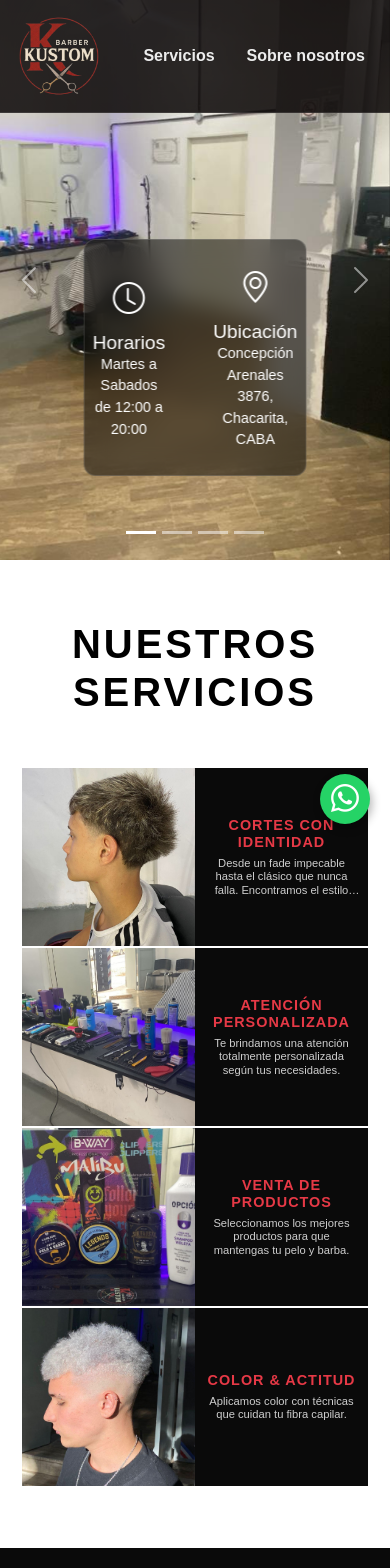
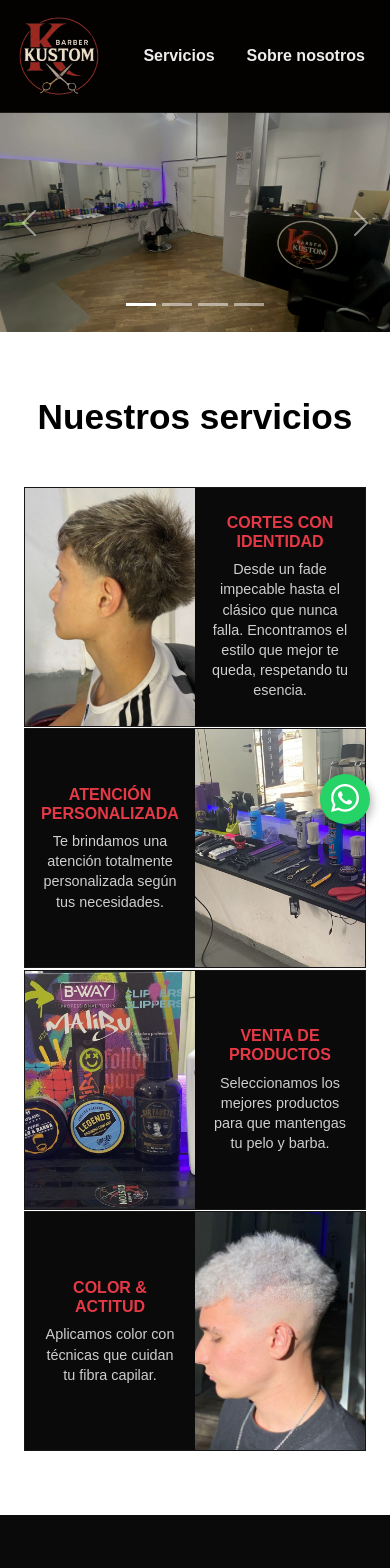
Before and after one commit to jroque55/Kustom, a Next.js app: page / in a window 390 px wide. Shown: the top 1568 px of the page. Built offline with nearby package versions, Linux system fonts and the light colour scheme.

Commit message:
mejorando responsive

```diff
--- a/app/components/AboutUs/AboutUs.css
+++ b/app/components/AboutUs/AboutUs.css
@@ -5,9 +5,14 @@
     justify-content: center;
 }
 
+.about-img{
+    width: 100%;
+    height: 100%;
+    object-fit: cover;
+}
+
 .about-section .container {
-    max-width: 1100px;
-    width: 80%;
+    width: 90%;
     margin: 0 auto;
 }
 
@@ -20,13 +25,6 @@
     align-items: center;
 }
 
-.image-wrapper, .image-wrapper-small {
-    border: 1px solid rgba(255, 255, 255, 0.1);
-    overflow: hidden;
-    border-radius: 4px;
-    width: 400px;
-    height: 700px;
-}
 
 .about-image-main .image-wrapper {
     position: relative;
@@ -56,6 +54,7 @@
 
 .about-text p {
     font-size: 1.1rem;
+    font-weight: 1000;
     line-height: 1.8;
     color: #ccc;
     margin-bottom: 20px;
--- a/app/components/AboutUs/AboutUs.jsx
+++ b/app/components/AboutUs/AboutUs.jsx
@@ -8,12 +8,7 @@ const AboutUs = () => {
                 <div className="about-grid">
                     <div className="about-image-main">
                         <div className="image-wrapper">
-                            <Image
-                                src="/pato.jpeg"
-                                alt="Pato"
-                                fill
-                                style={{ objectFit: 'cover' }}
-                            />
+                            <img className="about-img" src="/pato.jpeg" alt="Pato" />
                         </div>
                     </div>
                     <div className="about-content-right">
--- a/app/components/Header/Header.css
+++ b/app/components/Header/Header.css
@@ -1,10 +1,8 @@
 .header-container {
     display: flex;
     flex-direction: row;
-    margin-bottom: 1rem;
     padding-top: 1rem;
     padding-bottom: 1rem;
-    position: fixed;
     top: 0;
     left: 0;
     width: 100%;
@@ -20,7 +18,6 @@
   );
 
   border-bottom: 1px solid rgba(255, 255, 255, 0.1);
-  transition: all 0.3s ease;
 }
 
 .header-logo {
--- a/app/components/ServiciosUp/Servicios.css
+++ b/app/components/ServiciosUp/Servicios.css
@@ -1,32 +1,33 @@
 .servicios-section {
-    padding: 60px 20px;
+    padding: 4rem 1.5rem;
     background-color: white;
     color: black;
 }
 
 .servicios-main-title {
     text-align: center;
-    font-size: 2.5rem;
+    font-size: 2.2rem;
     font-weight: bold;
-    margin-bottom: 50px;
-    letter-spacing: 3px;
-    text-transform: uppercase;
+    margin-bottom: 3rem;
 }
 
 .servicios-grid {
     display: grid;
     grid-template-columns: repeat(2, 1fr);
-    max-width: 1200px;
+    width: 100%;
+    max-width: 75rem;
     margin: 0 auto;
-    gap: 0;
-    border: 1px solid rgba(255,255,255,0.1);
+    gap: 0.1rem;
 }
 
 .servicio-item {
     display: flex;
     flex-direction: row;
-    min-height: 250px;
+    width: 100%;
+    height: 20rem;
     border: 1px solid rgba(255,255,255,0.05);
+    background-color: var(--background);
+    overflow: hidden;
 }
 
 .servicio-item:nth-child(3) {
@@ -35,15 +36,25 @@
 .servicio-item:nth-child(4) {
     flex-direction: row-reverse;
 }
-.servicio-image-container,
+
+.servicio-image-container{
+    width: 50%;
+    height: 100%;
+}
+
+.servicio-img{
+    width: 100%;
+    height: 100%;
+    object-fit: cover;
+
+}
 .servicio-text-content {
     flex: 1;
     position: relative;
-    overflow: hidden;
+    overflow: hidden;;
 }
 
 .servicio-text-content {
-    padding: 30px;
     background-color: var(--background);
     display: flex;
     flex-direction: column;
@@ -52,77 +63,71 @@
     text-align: center;
 }
 
-.servicio-sub-label {
-    font-size: 0.8rem;
-    color: rgba(255,255,255,0.6);
-    text-transform: uppercase;
-    letter-spacing: 2px;
-    margin-bottom: 10px;
-}
-
 .servicio-text-content h3 {
     font-size: 1.5rem;
     font-weight: bold;
     text-transform: uppercase;
     color: var(--rojo-kustom);
     margin-bottom: 15px;
+    width: 88%;
 }
 
 .servicio-text-content p {
-    font-size: 0.95rem;
     color: rgba(255,255,255,0.8);
     line-height: 1.6;
     margin-bottom: 20px;
+    font-weight: 600;
+    width: 80%;
 }
 
-@media (max-width: 768px) {
+@media (max-width: 880px) {
     .servicios-grid {
+        display: flex;
+        flex-direction:column;
         grid-template-columns: 1fr;
+        align-items: center;
+
     }
 
     .servicio-item {
         display: flex;
         flex-direction: row !important;
-        min-height: 180px;
+        align-items: stretch;
         width: 100%;
-    }
-
-    .servicio-image-container,
-    .servicio-text-content {
-        flex: 0 0 50%;
-        max-width: 500px;
+        height: auto;
+        min-height: 15rem;
+        margin: auto;
     }
 
     .servicio-text-content {
-        padding: 10px;
+        width: 50%;
+        padding: 1rem;
         justify-content: center;
     }
 
     .servicio-text-content h3 {
-        font-size: 0.9rem;
-        margin-bottom: 5px;
-        letter-spacing: 1px;
+        width: 100%;
+        font-size: 1rem;
+        margin-bottom: 0.5rem;
     }
 
     .servicio-text-content p {
-        font-size: 0.7rem;
-        line-height: 1.2;
+        width: 100%;
+        font-size: 0.9rem;
+        line-height: 1.4;
+        font-weight: 500;
         margin-bottom: 0;
-        display: -webkit-box;
-        -webkit-line-clamp: 3;
-        -webkit-box-orient: vertical;
-        overflow: hidden;
     }
 
     .servicio-sub-label {
         display: none;
     }
     .servicio-image-container {
-        height: 100%;
+        height: auto;
+        width: 50%;
     }
-    .servicio-item:nth-child(even),
-    .servicio-item:nth-child(3),
-    .servicio-item:nth-child(4) {
-        flex-direction: row !important;
+    .servicio-item:nth-child(4),
+    .servicio-item:nth-child(even){
+        flex-direction: row-reverse !important;
     }
 }
--- a/app/components/ServiciosUp/Servicios.jsx
+++ b/app/components/ServiciosUp/Servicios.jsx
@@ -5,26 +5,20 @@ import { misServicios } from '../../features/Services/serviciosBarber.js';
 const Servicios = () => {
     return (
         <section id="servicios" className="servicios-section">
-            <h2 className="servicios-main-title">NUESTROS SERVICIOS</h2>
+            <h2 className="servicios-main-title">Nuestros servicios</h2>
 
             <div className="servicios-grid">
                 {misServicios.map((servicio, index) => (
                     <div className="servicio-item" key={index}>
-
                         <div className="servicio-image-container">
-                            <Image
+                            <img className="servicio-img"
                                 src={servicio.image}
                                 alt={servicio.title}
-                                fill
-                                sizes="100vw"
-                                style={{ objectFit: 'cover' }}
-                                className="servicio-img"
                             />
                         </div>
-
                         <div className="servicio-text-content">
                             <h3>{servicio.title}</h3>
-                            <p>{servicio.description}</p>
+                            <p className='servicio-description'>{servicio.description}</p>
                         </div>
 
                     </div>
--- a/app/features/Carrousel/Carrousel.css
+++ b/app/features/Carrousel/Carrousel.css
@@ -1,8 +1,9 @@
 .carrousel-img{
-    height: 35rem;
+    position: relative;
     object-fit: cover;
     filter: brightness(0.7) contrast(1.1);
     width: 100%;
+    height: 30rem;
 }
 .carousel-static-info {
     position: absolute;
@@ -14,17 +15,22 @@
     justify-content: center;
     gap: 2rem;
     width: fit-content;
-    max-width: 90%;
+    max-width: 100%;
     padding: auto;
     padding-top: 1rem;
     padding-bottom: 1rem;
     text-align: center;
     color: white;
-    background: rgba(0, 0, 0, 0.5);
     backdrop-filter: blur(12px);
     -webkit-backdrop-filter: blur(12px);
-    border: 1px solid rgba(255, 255, 255, 0.15);
     border-radius: 12px;
     z-index: 5;
     pointer-events: all;
 }
+
+@media (max-width: 768px) {
+    .carrousel-img{
+        object-fit: contain;
+        height: 100%;
+    }
+}
--- a/app/features/Carrousel/Carrousel.jsx
+++ b/app/features/Carrousel/Carrousel.jsx
@@ -1,5 +1,4 @@
 import "./Carrousel.css"
-import Image from 'next/image';
 import InformacionCard from "../../components/InformacionCard/InformacionCard";
 
 export default function Carrousel() {
@@ -12,60 +11,18 @@ export default function Carrousel() {
                 <button type="button" data-bs-target="#carouselExample" data-bs-slide-to="3"></button>
             </div>
 
-            <div className="carousel-static-info">
-                <InformacionCard title="Horarios" description="Martes a Sabados de 12:00 a 20:00" logo="clock" />
-                <InformacionCard title="Ubicación" description="Concepción Arenales 3876, Chacarita, CABA" logo="geo-alt" />
-            </div>
-
             <div className="carousel-inner">
-                {/* Slide 1 */}
                 <div className="carousel-item active">
-                    <div style={{ position: 'relative', height: '35rem', width: '100%' }}>
-                        <Image
-                            src="/horizontal-1.jpeg"
-                            alt="Corte de pelo"
-                            fill
-                            sizes="100vw"
-                            priority
-                            style={{ objectFit: 'cover' }}
-                        />
-                    </div>
+                    <img className="carrousel-img" src="/horizontal-1.jpeg" alt="Corte de pelo" />
                 </div>
-                {/* Slide 2 */}
                 <div className="carousel-item">
-                    <div style={{ position: 'relative', height: '35rem', width: '100%' }}>
-                        <Image
-                            src="/horizontal-2.jpeg"
-                            alt="Corte de pelo"
-                            fill
-                            sizes="100vw"
-                            style={{ objectFit: 'cover' }}
-                        />
-                    </div>
+                    <img className="carrousel-img" src="/horizontal-2.jpeg" alt="Corte de pelo" />
                 </div>
-                {/* Slide 3 */}
                 <div className="carousel-item">
-                    <div style={{ position: 'relative', height: '35rem', width: '100%' }}>
-                        <Image
-                            src="/horizontal-3.jpeg"
-                            alt="Corte de pelo"
-                            fill
-                            sizes="100vw"
-                            style={{ objectFit: 'cover' }}
-                        />
-                    </div>
+                    <img className="carrousel-img" src="/horizontal-3.jpeg" alt="Corte de pelo" />
                 </div>
-                {/* Slide 4 */}
                 <div className="carousel-item">
-                    <div style={{ position: 'relative', height: '35rem', width: '100%' }}>
-                        <Image
-                            src="/horizontal-4.jpeg"
-                            alt="Corte de pelo"
-                            fill
-                            sizes="100vw"
-                            style={{ objectFit: 'cover' }}
-                        />
-                    </div>
+                    <img className="carrousel-img" src="/horizontal-4.jpeg" alt="Corte de pelo" />
                 </div>
             </div>
 
```
